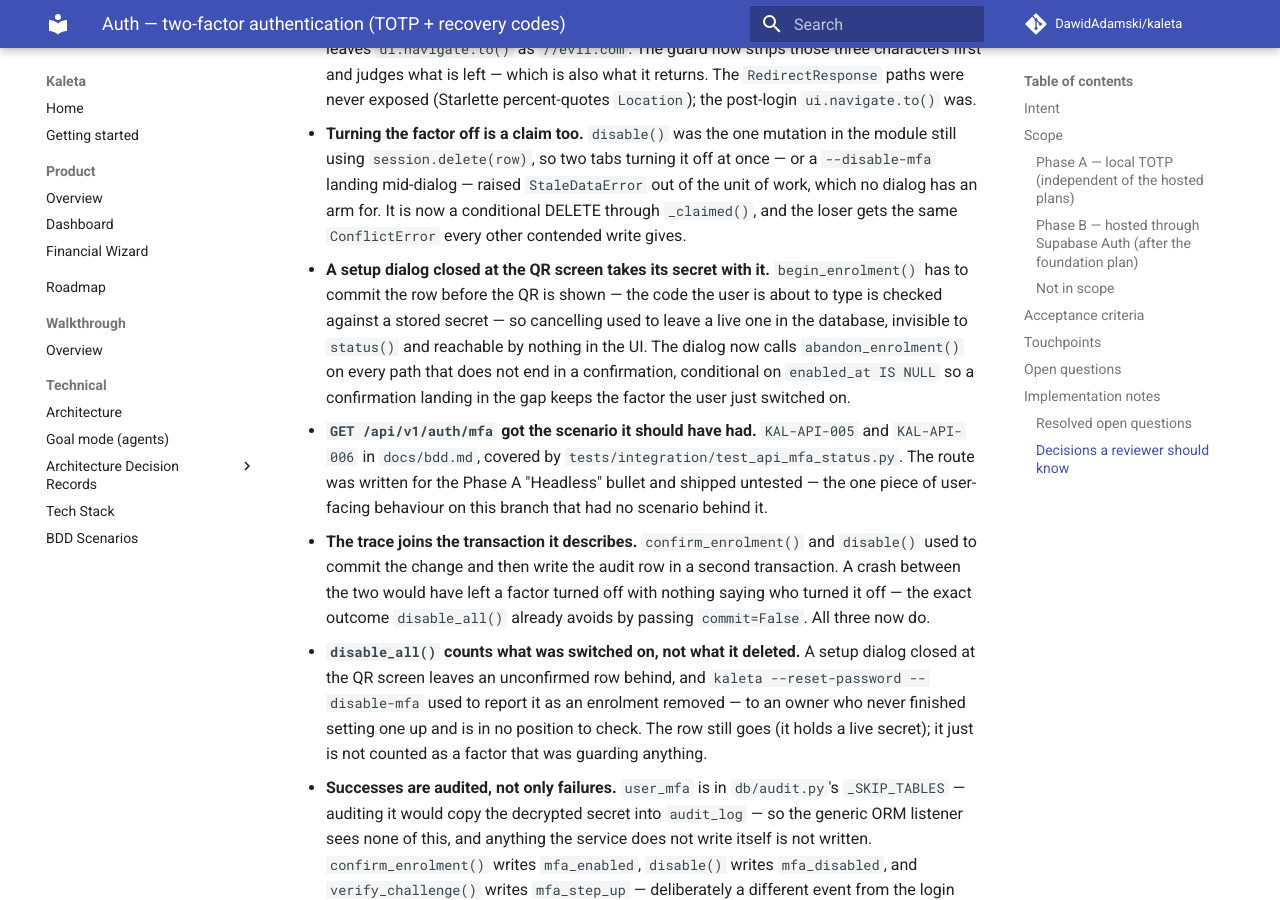
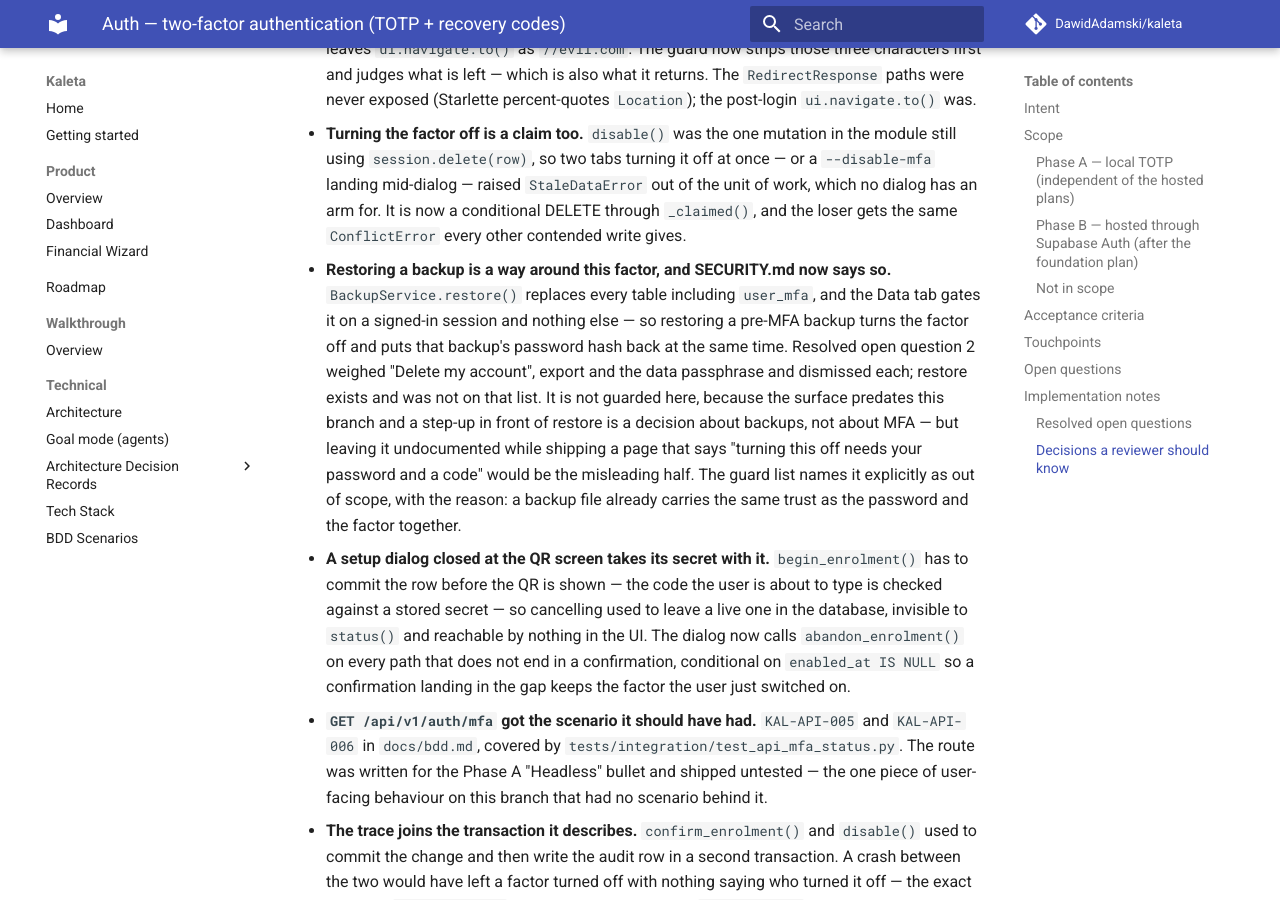
Before and after one commit to DawidAdamski/kaleta, an MkDocs documentation site: the page built from docs/plans/auth-two-factor.md, in a window 1280 px wide and 900 px high, scrolled down 7966 px. Built offline with MkDocs 1.6.1 and Material for MkDocs 9.7.7, drawn with Linux system fonts in a browser that asks for light colours; comment, search, counter and statistics services are not loaded.

Commit message:
docs(security): name the one way around this factor that is not guarded
`BackupService.restore()` replaces every table including `user_mfa`, and
the Data tab gates it on a signed-in session and nothing else — so
restoring a pre-MFA backup turns the factor off and puts that backup's
password hash back with it. Resolved open question 2 weighed "Delete my
account", export and the data passphrase; restore was not on that list
and is reachable today.

It stays unguarded: the surface predates this branch, and a step-up in
front of restore is a decision about backups rather than about MFA. But
shipping a page that says turning this off needs your password and a code
while leaving that undocumented is the misleading half, so SECURITY.md's
guard list now names restore explicitly as out of scope, with the reason
— a backup file already carries the same trust as the password and the
factor together.

Smaller things from the same review: the three `@planned` scenarios carry
a comment saying they are implemented and waiting on a hand-walk, so the
tag is not the only signal; `_open_setup` and `_open_recovery` refresh the
card on their error exits, where a `ConflictError` from another tab
otherwise left a stale "Off" behind the toast; `global_db_restored`'s
docstring admits it restores under postgres only; and architecture.md's
tree stops describing `settings` as a module with a docstring that lists
the session keys.

Co-Authored-By: Claude Opus 5 (1M context) <noreply@anthropic.com>

```diff
--- a/docs/plans/auth-two-factor.md
+++ b/docs/plans/auth-two-factor.md
@@ -400,6 +400,21 @@ item is built, and every executable acceptance criterion passes.
   arm for. It is now a conditional DELETE through `_claimed()`, and the
   loser gets the same `ConflictError` every other contended write gives.
 
+- **Restoring a backup is a way around this factor, and SECURITY.md now
+  says so.** `BackupService.restore()` replaces every table including
+  `user_mfa`, and the Data tab gates it on a signed-in session and
+  nothing else — so restoring a pre-MFA backup turns the factor off and
+  puts that backup's password hash back at the same time. Resolved open
+  question 2 weighed "Delete my account", export and the data passphrase
+  and dismissed each; restore exists and was not on that list. It is not
+  guarded here, because the surface predates this branch and a step-up in
+  front of restore is a decision about backups, not about MFA — but
+  leaving it undocumented while shipping a page that says "turning this
+  off needs your password and a code" would be the misleading half. The
+  guard list names it explicitly as out of scope, with the reason: a
+  backup file already carries the same trust as the password and the
+  factor together.
+
 - **A setup dialog closed at the QR screen takes its secret with it.**
   `begin_enrolment()` has to commit the row before the QR is shown — the
   code the user is about to type is checked against a stored secret — so
```
Also changed, not shown: SECURITY.md (+12 -3 lines), docs/architecture.md (+1 -1 lines), docs/bdd.md (+6 -0 lines), 2 other files.
